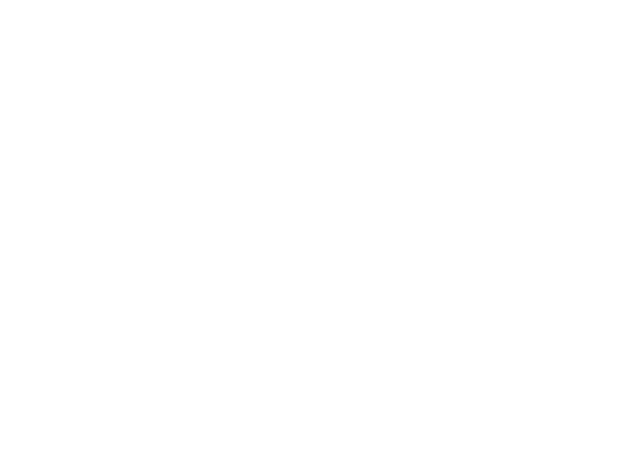
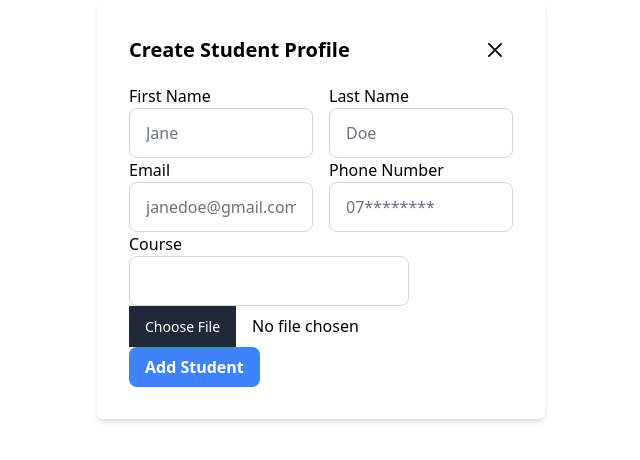
Before and after one commit to EvansManoti/attendance-fronted, a React (Create React App) app: page /student in a window 1280 px wide. Before the commit this address had no page. Shown: the top 460 px of the page, without its empty margins (319-959 px from the left). Built offline with nearby package versions, Linux system fonts and the light colour scheme.

Commit message:
edited the add student form and the add class form

```diff
--- a/src/App.js
+++ b/src/App.js
@@ -1,7 +1,11 @@
 import { BrowserRouter as Router, Routes, Route } from 'react-router-dom';
 import Login from './pages/Login';
 import AdminDashboard from './pages/AdminDashboard';
-import StudentDashboard from './pages/StudentDashboard';
+import CreateTeacher from './pages/CreateTeacher';
+import CreateStudent from './pages/CreateStudent';
+import CreateClass from './pages/CreateClass'
+
+
 
 function App() {
   return (
@@ -9,6 +13,9 @@
       <Routes>
         <Route path="/" element={<Login />} />
         <Route path="/admin" element={<AdminDashboard />} />
+        <Route path="/teacher" element={<CreateTeacher />} />
+        <Route path="/student" element={<CreateStudent />} />
+        <Route path="/form" element={<CreateClass />} />
       </Routes>
     </Router>
   );
--- a/src/index.css
+++ b/src/index.css
@@ -35,3 +35,5 @@
 .form-row {
     @apply flex flex-col md:flex-row gap-4 md:gap-6;
 }
+
+/* styles.css */
--- /dev/null
+++ b/src/pages/CreateClass.js
@@ -0,0 +1,111 @@
+import React, { Component } from 'react';
+
+class Form extends Component {
+  constructor(props) {
+    super(props);
+    this.state = {
+      className: '',
+      startDate: '',
+      endDate: '',
+      startTime: '',
+      endTime: '',
+      isOpen: false // Add isOpen state to control form visibility
+    };
+  }
+
+  handleChange = (event) => {
+    const { name, value } = event.target;
+    this.setState({ [name]: value });
+  };
+
+  handleSubmit = (event) => {
+    event.preventDefault();
+    // Here you can implement your logic for form submission
+    console.log('Form submitted with state:', this.state);
+    // You can also call a function passed from parent component as a prop
+    this.setState({
+      isOpen: false // Close the form after submission
+    });
+  };
+
+  render() {
+    return (
+      <div className="flex justify-center items-center">
+        <button onClick={() => this.setState({ isOpen: true })} className="btn-create-class bg-blue-500 hover:bg-blue-600 text-white font-semibold py-2 px-4 rounded-lg focus:outline-none focus:ring-2 focus:ring-blue-400 focus:ring-opacity-75">Create Class</button>
+        {this.state.isOpen && (
+          <div className="popup fixed inset-0 flex justify-center items-center bg-gray-800 bg-opacity-50">
+            <div className="popup-inner bg-white rounded-lg p-6 max-w-md w-full">
+              <form onSubmit={this.handleSubmit} className="space-y-4">
+                <div>
+                  <label htmlFor="className" className="block">Class Name:</label>
+                  <input
+                    type="text"
+                    id="className"
+                    name="className"
+                    value={this.state.className}
+                    onChange={this.handleChange}
+                    required
+                    className="input"
+                  />
+                </div>
+                <div>
+                  <label htmlFor="startDate" className="block">Start Date:</label>
+                  <input
+                    type="date"
+                    id="startDate"
+                    name="startDate"
+                    value={this.state.startDate}
+                    onChange={this.handleChange}
+                    required
+                    className="input"
+                  />
+                </div>
+                <div>
+                  <label htmlFor="endDate" className="block">End Date:</label>
+                  <input
+                    type="date"
+                    id="endDate"
+                    name="endDate"
+                    value={this.state.endDate}
+                    onChange={this.handleChange}
+                    required
+                    className="input"
+                  />
+                </div>
+                <div>
+                  <label htmlFor="startTime" className="block">Start Time:</label>
+                  <input
+                    type="time"
+                    id="startTime"
+                    name="startTime"
+                    value={this.state.startTime}
+                    onChange={this.handleChange}
+                    required
+                    className="input"
+                  />
+                </div>
+                <div>
+                  <label htmlFor="endTime" className="block">End Time:</label>
+                  <input
+                    type="time"
+                    id="endTime"
+                    name="endTime"
+                    value={this.state.endTime}
+                    onChange={this.handleChange}
+                    required
+                    className="input"
+                  />
+                </div>
+                <div className="flex justify-end">
+                  <button onClick={() => this.setState({ isOpen: false })} type="submit" className="btn-add-class bg-blue-500 hover:bg-blue-600 text-white font-semibold py-2 px-4 rounded-lg focus:outline-none focus:ring-2 focus:ring-blue-400 focus:ring-opacity-75">Add Class</button>
+                </div>
+              </form>
+            </div>
+          </div>
+        )}
+      </div>
+    );
+  }
+}
+
+export default Form;
--- a/src/pages/CreateStudent.js
+++ b/src/pages/CreateStudent.js
@@ -6,14 +6,14 @@
     }
 
     return (
-        <div className="page-over">
+        <div className="page-over flex justify-center items-center">
             <form
                 onSubmit={handleSubmit}
-                className="flex w-full flex-col justify-center gap-4 max-w-md md:max-w-3xl"
+                className="bg-white p-8 rounded-md shadow-md max-w-md"
             >
                 <div className="flex justify-between items-center mb-4">
                     <h3 className="text-xl font-semibold text-center">
-                        Create student Profile
+                        Create Student Profile
                     </h3>
                     <button
                         className="w-9 h-9 hover:bg-orange-100 rounded-full p-1"
@@ -36,11 +36,9 @@
                         </svg>
                     </button>
                 </div>
-                <div className="form-row">
-                    <div className="w-full">
-                        <div className="mb-2 block">
-                            <label htmlFor="first_name">First Name</label>
-                        </div>
+                <div className="flex flex-col md:flex-row gap-4">
+                    <div className="w-full md:w-1/2">
+                        <label htmlFor="first_name">First Name</label>
                         <input
                             className="input"
                             id="first-name"
@@ -49,10 +47,8 @@
                             placeholder="Jane"
                         />
                     </div>
-                    <div className="w-full">
-                        <div className="mb-2 block">
-                            <label htmlFor="last_name">Last Name</label>
-                        </div>
+                    <div className="w-full md:w-1/2">
+                        <label htmlFor="last_name">Last Name</label>
                         <input
                             className="input"
                             id="last-name"
@@ -62,11 +58,9 @@
                         />
                     </div>
                 </div>
-                <div className="form-row">
-                    <div className="w-full">
-                        <div className="mb-2 block">
-                            <label htmlFor="email">Email</label>
-                        </div>
+                <div className="flex flex-col md:flex-row gap-4">
+                    <div className="w-full md:w-1/2">
+                        <label htmlFor="email">Email</label>
                         <input
                             className="input"
                             id="email"
@@ -75,10 +69,8 @@
                             required
                         />
                     </div>
-                    <div className="w-full">
-                        <div className="mb-2 block">
-                            <label htmlFor="phone_number">Phone Number</label>
-                        </div>
+                    <div className="w-full md:w-1/2">
+                        <label htmlFor="phone_number">Phone Number</label>
                         <input
                             className="input"
                             id="phone_number"
@@ -88,11 +80,9 @@
                         />
                     </div>
                 </div>
-                <div className="form-row">
+                <div className="flex flex-col md:flex-row gap-4">
                     <div className="w-full max-w-[280px]">
-                        <div className="mb-2 block">
-                            <label htmlFor="course">Course</label>
-                        </div>
+                        <label htmlFor="course">Course</label>
                         <input className="input" id="department" type="text" required />
                     </div>
                 </div>
@@ -102,8 +92,8 @@
                     <input type="file" accept=".csv, application/vnd.openxmlformats-officedocument.spreadsheetml.sheet, application/vnd.ms-excel" />
                 </div>
 
-                <button className="py-3 px-6 bg-orange-600 text-white font-semibold rounded-lg shadow-md focus:outline-none focus:ring-2 focus:ring-orange-400 focus:ring-opacity-75" type="submit">
-                    Create Student
+                <button className="btn-add-class bg-blue-500 hover:bg-blue-600 text-white font-semibold py-2 px-4 rounded-lg focus:outline-none focus:ring-2 focus:ring-blue-400 focus:ring-opacity-75" type="submit">
+                    Add Student
                 </button>
             </form>
         </div>
```
